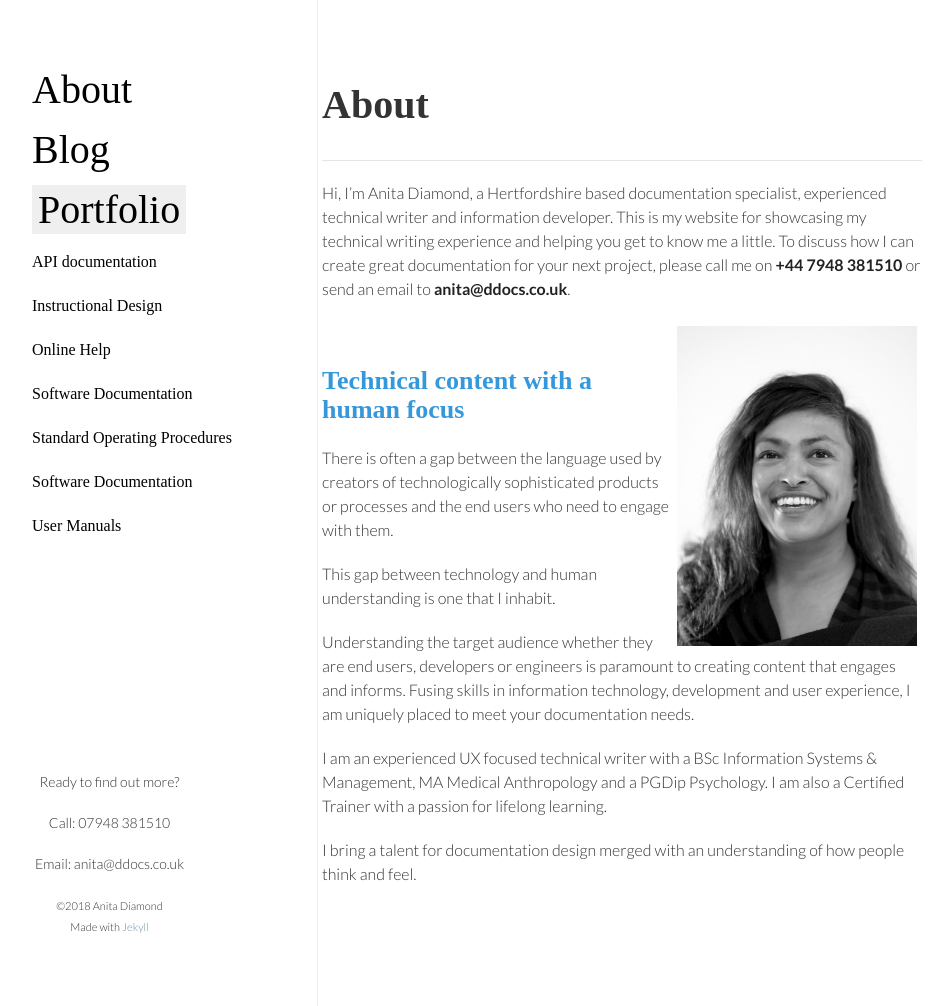
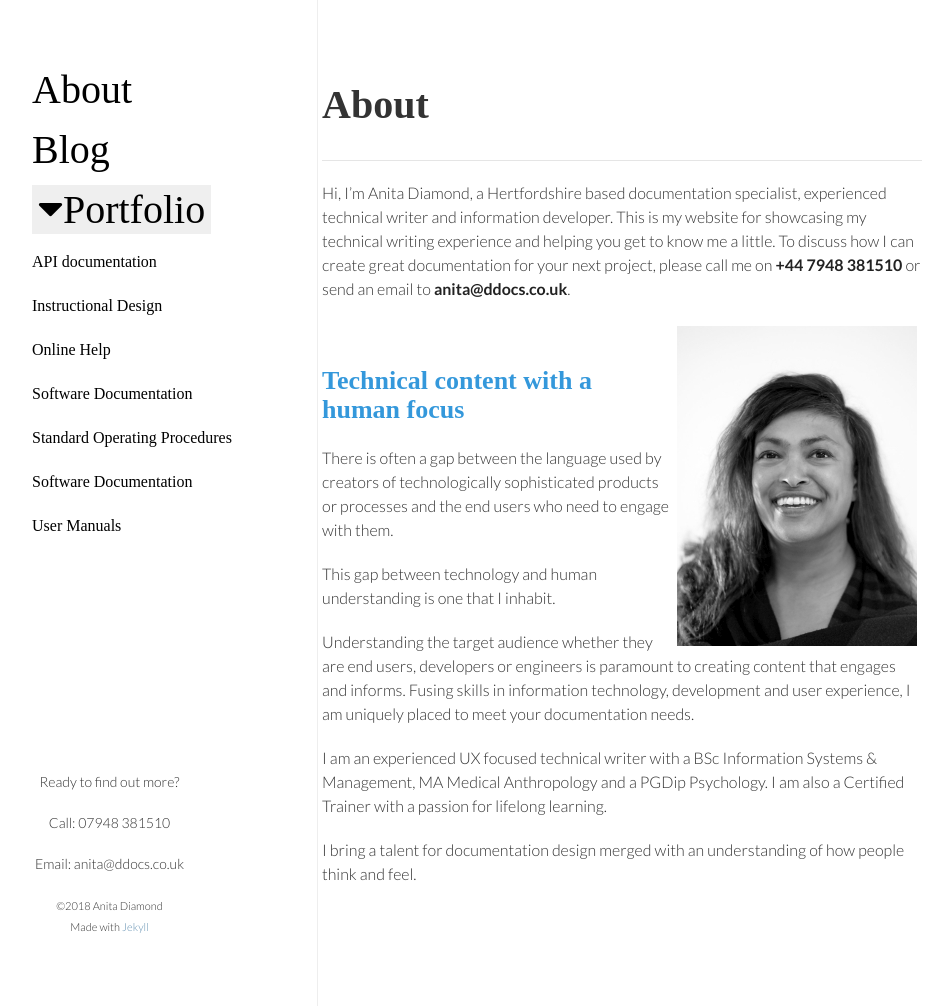
Before and after one commit to ddocs/ddocs.github.io, a Jekyll site: the page built from index.html, in a window 1280 px wide and 1006 px high. Shown: the whole window, without its empty margins (193-1141 px from the left). Built offline with Jekyll 4.4.1, drawn with Linux system fonts in a browser that asks for light colours; nearby versions of some CDN libraries; some web fonts are replaced.

Commit message:
added drop down

```diff
--- a/_layouts/default.html
+++ b/_layouts/default.html
@@ -6,9 +6,7 @@
     <link rel="stylesheet" href="/css/style.css" />
     <link rel="stylesheet" href="/css/pygment_trac.css">
     <link rel="stylesheet" href="/css/jquery.bxslider.css" />
-    <script src="http://ajax.googleapis.com/ajax/libs/jquery/1.8.3/jquery.min.js"></script>
-    <script src="http://ajax.googleapis.com/ajax/libs/jqueryui/1.9.1/jquery-ui.min.js"></script>
-    <script src="/js/jquery.bxslider.min.js"></script>
+    <link rel="stylesheet" href="https://use.fontawesome.com/releases/v5.6.3/css/all.css" integrity="sha384-UHRtZLI+pbxtHCWp1t77Bi1L4ZtiqrqD80Kn4Z8NTSRyMA2Fd33n5dQ8lWUE00s/" crossorigin="anonymous">
 
 </head>
 
@@ -19,9 +17,7 @@
      <a href="/about">About</a>
      <a href="/blog">Blog</a>
         <div class="dropdown">
-       <button class="dropbtn">Portfolio
-         <i class="fa fa-caret-down"></i>
-       </button>
+            <button class="dropbtn"><i class="fas fa-caret-down"></i>Portfolio</button>
             <div class="dropdown-content">
              <a href="/portfolio/api">API documentation</a>
              <a href="/portfolio/instr">Instructional Design</a>
@@ -30,10 +26,8 @@
              <a href="/portfolio/SOP">Standard Operating Procedures</a>
              <a href="/portfolio/sw">Software Documentation</a>
              <a href="/portfolio/prod">User Manuals</a>
-
             </div>
         </div>
-
    </div>
         </header>
 
@@ -52,11 +46,10 @@
                 </p>
         </footer>
     </div>
-
     <body>
-
+    <script src="http://ajax.googleapis.com/ajax/libs/jquery/1.8.3/jquery.min.js"></script>
+    <script src="http://ajax.googleapis.com/ajax/libs/jqueryui/1.9.1/jquery-ui.min.js"></script>
+    <script src="/js/jquery.bxslider.min.js"></script>
     <script src="/js/scale.fix.js"></script>
   </body>
-
-</body>
 </html>
```
Lines whose indentation alone changed are shown as unchanged.
